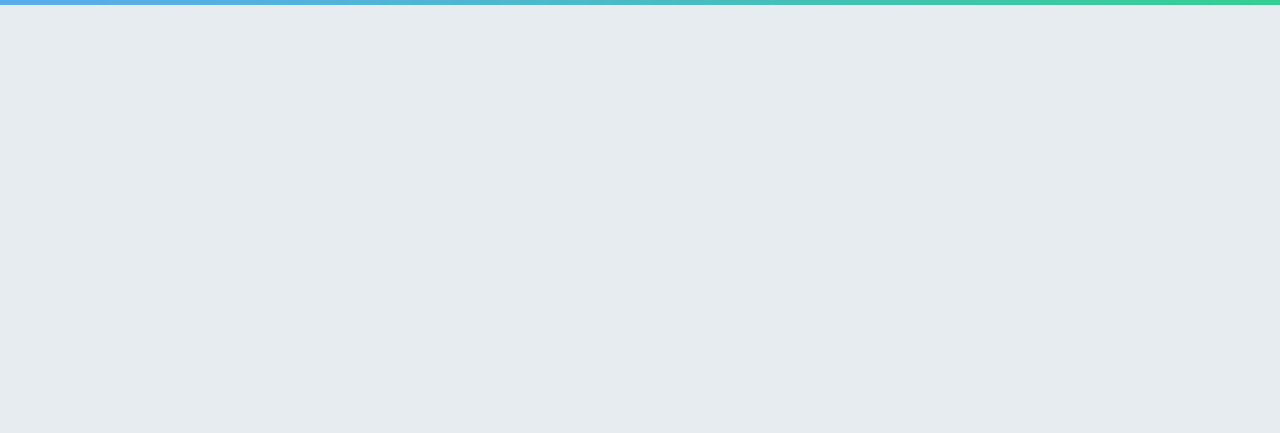
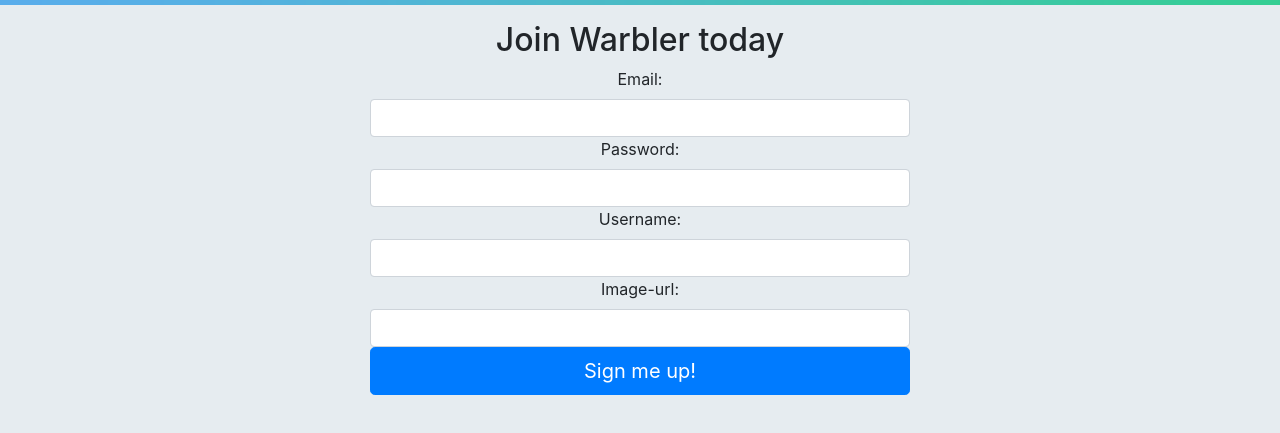
Before and after one commit to KaloyJS/warbler, a React app in the folder warbler-client/: page /signup in a window 1280 px wide. Shown: the part 51-484 px from the top of the page. Built offline with nearby package versions, Linux system fonts and the light colour scheme.

Commit message:
Authform finished.

```diff
--- a/warbler-client/src/components/AuthForm.js
+++ b/warbler-client/src/components/AuthForm.js
@@ -0,0 +1,87 @@
+import React, {Component} from 'react';
+
+class AuthForm extends Component {
+	constructor(props) {
+		super(props);
+		this.state = {
+			email: "",
+			username: "",
+			password: "",
+			profileImageUrl: ""
+		};
+	}
+
+	handleChange = (e) => {
+		this.setState({
+			[e.target.name]: e.target.value
+		});
+	};
+
+	handleSubmit = (e) => {
+		e.preventDefault();
+		const authType = this.props.signUp ? "signup" : "signin";
+		this.props.onAuth(authType, this.state).then(() => {
+			console.log("Logged in Succesfully");
+		});
+	}
+
+	render(){
+		const { email, username, password, profileImageUrl } = this.state;
+		const {heading, buttonText, signUp} = this.props;
+		return(
+			<div>
+				<div className="row justify-content-md-center text-center">
+				<div className="col-md-6">
+					<form onSubmit={this.handleSubmit}>
+						<h2>{heading}</h2>
+						<label htmlFor="email">Email:</label>
+						<input
+							className="form-control"
+							id="email"
+							name="email"
+							onChange={this.handleChange}
+							value={email}
+							type="text"
+						/>
+						<label htmlFor="password">Password:</label>
+						<input
+							className="form-control"
+							id="password"
+							name="password"
+							onChange={this.handleChange}
+							type="password"
+						/>
+						{signUp && (
+							<div>
+								<label htmlFor="username">Username:</label>
+								<input
+									className="form-control"
+									id="username"
+									name="username"
+									onChange={this.handleChange}
+									value={username}
+									type="text"
+								/>
+								<label htmlFor="image-url">Image-url:</label>
+								<input
+									className="form-control"
+									id="image-url"
+									name="profileImageUrl"
+									onChange={this.handleChange}
+									type="text"
+									value={profileImageUrl}
+								/>
+							</div>
+						)}
+						<button type="submit" className="btn btn-primary btn-block btn-lg">
+							{buttonText}
+						</button>
+					</form>
+				</div>
+				</div>
+			</div>
+		)
+	}
+}
+
+export default AuthForm;
--- a/warbler-client/src/containers/Main.js
+++ b/warbler-client/src/containers/Main.js
@@ -2,15 +2,43 @@
 import { Switch, Route, withRouter, Redirect } from 'react-router-dom';
 import  { connect } from 'react-redux';
 import Homepage from '../components/Homepage';
+import AuthForm from '../components/AuthForm';
+import { authUser } from '../store/actions/auth';
 
 const Main = props => {
+	const { authUser } = props;
 	return (
 		<div className="container">
 			<Switch>
 				<Route exact path="/" render={props =>  <Homepage {...props}/>} />
+				<Route
+				   exact
+				   path="/signin"
+				   render={props => {
+					 return(
+						<AuthForm
+							onAuth={authUser}
+							buttonText="Log in"
+							heading="Welcome Back."
+							{...props} />
+					 );
+				}}/>
+				<Route
+				  exact
+				  path="/signup"
+				  render={props => {
+					return(
+						<AuthForm
+							onAuth={authUser}
+							signUp
+							buttonText="Sign me up!"
+							heading="Join Warbler today"
+							{...props} />
+					);
+				}}/>
 			</Switch>
 		</div>
-	)
+	);
 };
 
 function mapStateToProps(state){
@@ -19,4 +47,4 @@
 	};
 }
 
-export default withRouter(connect(mapStateToProps, null)(Main));
+export default withRouter(connect(mapStateToProps,{ authUser })(Main));
--- a/warbler-client/src/index.css
+++ b/warbler-client/src/index.css
@@ -6,6 +6,7 @@
 /*Nav*/
 .navbar {
 	margin-bottom: 1rem;
+
 }
 
 .navbar a {
--- /dev/null
+++ b/warbler-client/src/services/api.js
@@ -0,0 +1,11 @@
+import axios from 'axios';
+
+export function apiCall(method, path, data){
+	return new Promise((resolve, reject) => {
+		return axios[method](path, data).then(res => {
+			return resolve(res.data);
+		}).catch(err => {
+			return reject(err.response.data.error);
+		});
+	});
+}
--- /dev/null
+++ b/warbler-client/src/store/actions/auth.js
@@ -0,0 +1,25 @@
+import { apiCall } from '../../services/api';
+import {SET_CURRENT_USER} from '../actionTypes';
+
+export function setCurrentUser(user){
+	return {
+		type: SET_CURRENT_USER,
+		user
+	};
+}
+
+export function authUser(type, userData){
+	return dispatch => {
+		return new Promise((resolve, reject) => {
+			return apiCall("post", `/api/auth/${type}`, userData)
+			.then(({token, ...user}) => {
+				localStorage.setItem("jwtToken", token);
+				dispatch(setCurrentUser(user));
+				resolve();
+			})
+			.catch(err => {
+				reject();
+			});
+		});
+	};
+}
```
Also changed, not shown: warbler-client/src/store/actions/error.js (added).
